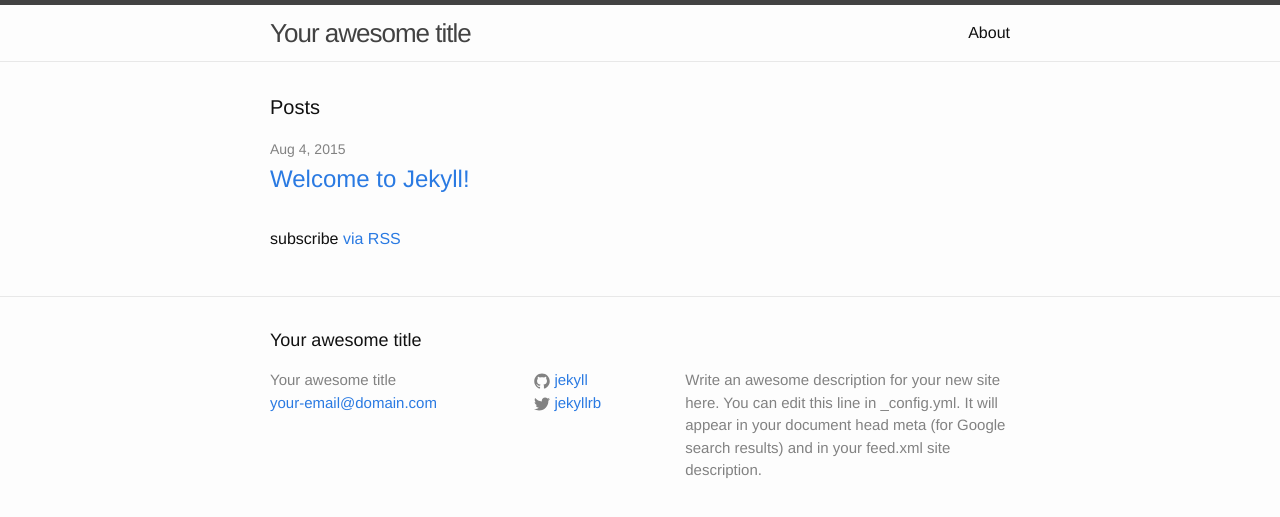
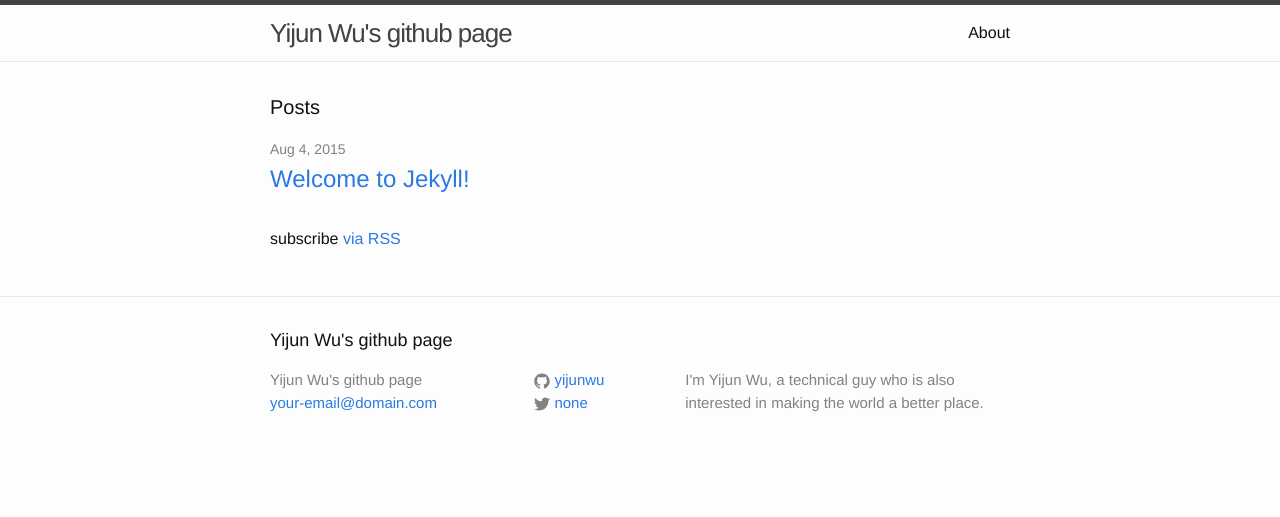
Before and after one commit to yijunwu/yijunwu.github.io, a Jekyll site: the page built from index.html, in a window 1280 px wide. Shown: the top 517 px of the page. Built offline with Jekyll 4.4.1, drawn with Linux system fonts in a browser that asks for light colours.

Commit message:
Modify description

```diff
--- a/_config.yml
+++ b/_config.yml
@@ -1,14 +1,12 @@
 # Site settings
-title: Your awesome title
+title: Yijun Wu's github page
 email: your-email@domain.com
 description: > # this means to ignore newlines until "baseurl:"
-  Write an awesome description for your new site here. You can edit this
-  line in _config.yml. It will appear in your document head meta (for
-  Google search results) and in your feed.xml site description.
+  I'm Yijun Wu, a technical guy who is also interested in making the world a better place.
 baseurl: "" # the subpath of your site, e.g. /blog/
-url: "http://yourdomain.com" # the base hostname & protocol for your site
-twitter_username: jekyllrb
-github_username:  jekyll
+url: "http://yijunwu.github.io" # the base hostname & protocol for your site
+twitter_username: none
+github_username:  yijunwu
 
 # Build settings
 markdown: kramdown
```
